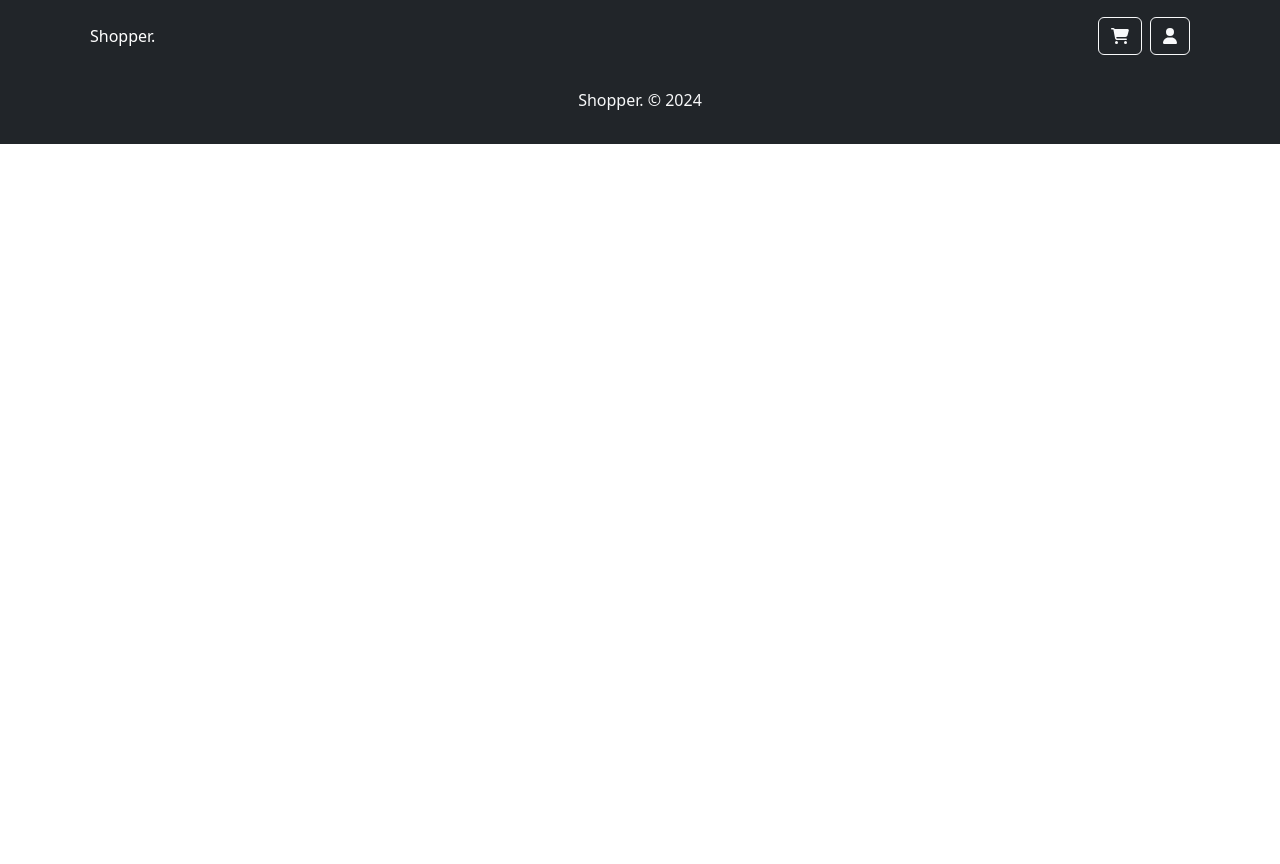
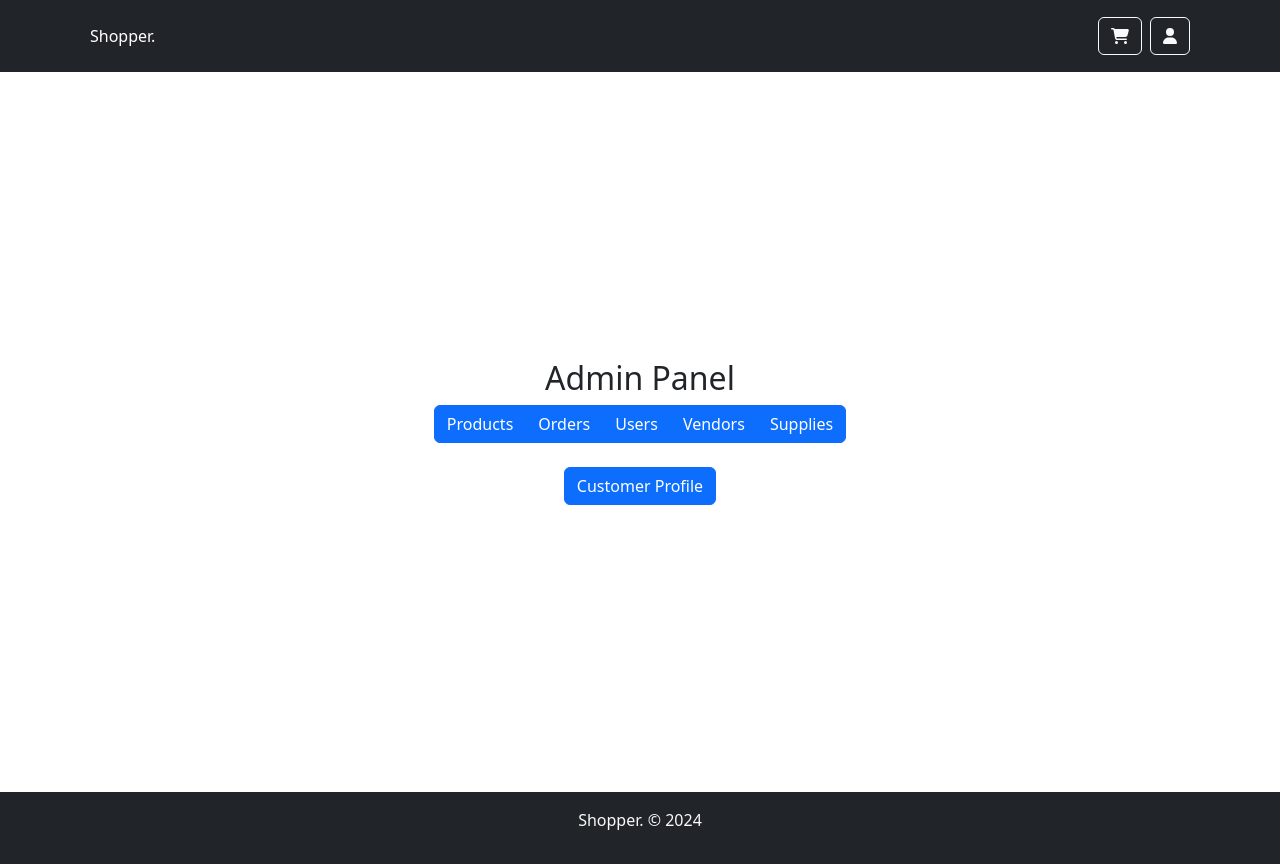
Before and after one commit to hilailu/shopper-frontend, a React (Vite) app: page /admin in a window 1280 px wide. Before the commit the page ends 800 px from the top, so only its background shows below. Built offline with nearby package versions, Linux system fonts and the light colour scheme.

Commit message:
Add admin panel

```diff
--- a/src/App.jsx
+++ b/src/App.jsx
@@ -11,6 +11,12 @@ import CatalogComponent from "./components/CatalogComponent.jsx";
 import {CartProvider} from "./CartContext.jsx";
 import CartComponent from "./components/CartComponent.jsx";
 import CustomerOrderComponent from "./components/CustomerOrderComponent.jsx";
+import OrderComponent from "./components/OrderComponent.jsx";
+import AdminPanel from "./components/AdminPanel.jsx";
+
+function UserComponent() {
+    return null;
+}
 
 function App() {
 
@@ -32,9 +38,13 @@ function App() {
 
                 <Route path='/error' element={<ErrorComponent />} />
 
+                <Route path='/admin/' element={<AdminPanel />} />
                 <Route path='/admin/products' element={<ListProductComponent />} />
                 <Route path='/admin/add_product' element={<ProductComponent />} />
                 <Route path='/admin/edit_product/:id' element={<ProductComponent />} />
+                <Route path='/admin/orders' element={<OrderComponent />} />
+                <Route path='/admin/users' element={<UserComponent />} />
+
             </Routes>
         <FooterComponent></FooterComponent>
         </BrowserRouter>
--- /dev/null
+++ b/src/components/AdminPanel.jsx
@@ -0,0 +1,34 @@
+import React from 'react';
+import { Link } from 'react-router-dom';
+import '../main.css'
+
+const AdminPanel = () => {
+    return (
+        <div className="main container">
+            <h2>Admin Panel</h2>
+            <div className="btn-group" role="group" aria-label="Admin Actions">
+                <Link to="/admin/products" className="btn btn-primary">
+                    Products
+                </Link>
+                <Link to="/admin/orders" className="btn btn-primary">
+                    Orders
+                </Link>
+                <Link to="/admin/users" className="btn btn-primary">
+                    Users
+                </Link>
+                <Link to="/admin/vendors" className="btn btn-primary">
+                    Vendors
+                </Link>
+                <Link to="/admin/supplies" className="btn btn-primary">
+                    Supplies
+                </Link>
+            </div>
+            <br/>
+            <Link to="/profile" className="btn btn-primary">
+                Customer Profile
+            </Link>
+        </div>
+    );
+};
+
+export default AdminPanel;
--- a/src/components/ListProductComponent.jsx
+++ b/src/components/ListProductComponent.jsx
@@ -39,8 +39,11 @@ const ListProductComponent = () => {
 
     return (
         <div className="container">
+            <br/>
             <h2 className="text-center">Products</h2>
             <button className="btn btn-primary" onClick={addNewProduct}>Add Product</button>
+            <br/>
+            <br/>
             <table className="table table-bordered table-hover">
                 <thead>
                 <tr>
--- /dev/null
+++ b/src/components/OrderComponent.jsx
@@ -0,0 +1,72 @@
+import {useEffect, useState} from 'react';
+import {getAllOrders, updateOrderStatus} from "../services/OrderService.js";
+
+function OrderComponent() {
+
+    const [orders, setOrders] = useState([])
+    const [selectedStatuses, setSelectedStatuses] = useState({});
+
+    useEffect(() => {
+        getOrders();
+    }, []);
+
+    function getOrders(){
+        getAllOrders().then((response) => {
+            setOrders(response.data);
+        }).catch(error => {
+            console.error(error);
+        });
+    }
+
+    const handleChangeStatus = (orderId, e) => {
+        const status = e.target.value;
+        setSelectedStatuses({ ...selectedStatuses, [orderId]: status });
+
+        const orderStatus = { id: orderId, status };
+
+        updateOrderStatus(orderStatus).then((response) => {
+            getOrders();
+        }).catch(error => {
+            console.error(error);
+        });
+    };
+
+    return (
+        <div className="catalog container">
+            <br/>
+            <h2 className="text-center">Orders</h2>
+            <table className="table table-bordered">
+                <thead>
+                <tr>
+                    <th>Id</th>
+                    <th>Price</th>
+                    <th>Date</th>
+                    <th>Status</th>
+                </tr>
+                </thead>
+                <tbody>
+                {orders.map(order => (
+                    <tr key={order.id}>
+                        <td>{order.id}</td>
+                        <td>{order.totalPrice}</td>
+                        <td>{order.date}</td>
+                        <td>
+                            <select
+                                value={selectedStatuses[order.id] || order.orderStatus}
+                                onChange={(e) => handleChangeStatus(order.id, e)}
+                            >
+                                <option value="Pending">Pending</option>
+                                <option value="Confirmed">Confirmed</option>
+                                <option value="Shipped">Shipped</option>
+                                <option value="Delivered">Delivered</option>
+                            </select>
+                        </td>
+                    </tr>
+                ))}
+                </tbody>
+            </table>
+        </div>
+    );
+}
+
+export default OrderComponent;
--- a/src/services/OrderService.js
+++ b/src/services/OrderService.js
@@ -1,6 +1,10 @@
 import axios from "axios";
 
-const REST_API_BASE_URL = "http://localhost:8080/orders";
+const REST_API_BASE_URL_ADMIN = "http://localhost:8080/admin/orders";
+const REST_API_BASE_URL_USER = "http://localhost:8080/orders";
 
-export const orderProducts = (products) => axios.post(REST_API_BASE_URL, products, { withCredentials: true });
-export const getOrdersForCustomer = () => axios.get(REST_API_BASE_URL, { withCredentials: true });
+export const orderProducts = (products) => axios.post(REST_API_BASE_URL_USER, products, { withCredentials: true });
+export const getOrdersForCustomer = () => axios.get(REST_API_BASE_URL_USER, { withCredentials: true });
+
+export const getAllOrders = () => axios.get(REST_API_BASE_URL_ADMIN, { withCredentials: true });
+export const updateOrderStatus = (orderStatus) => axios.post(REST_API_BASE_URL_ADMIN, orderStatus, { withCredentials: true });
```
Also changed, not shown: src/components/UserComponent.jsx (added).
